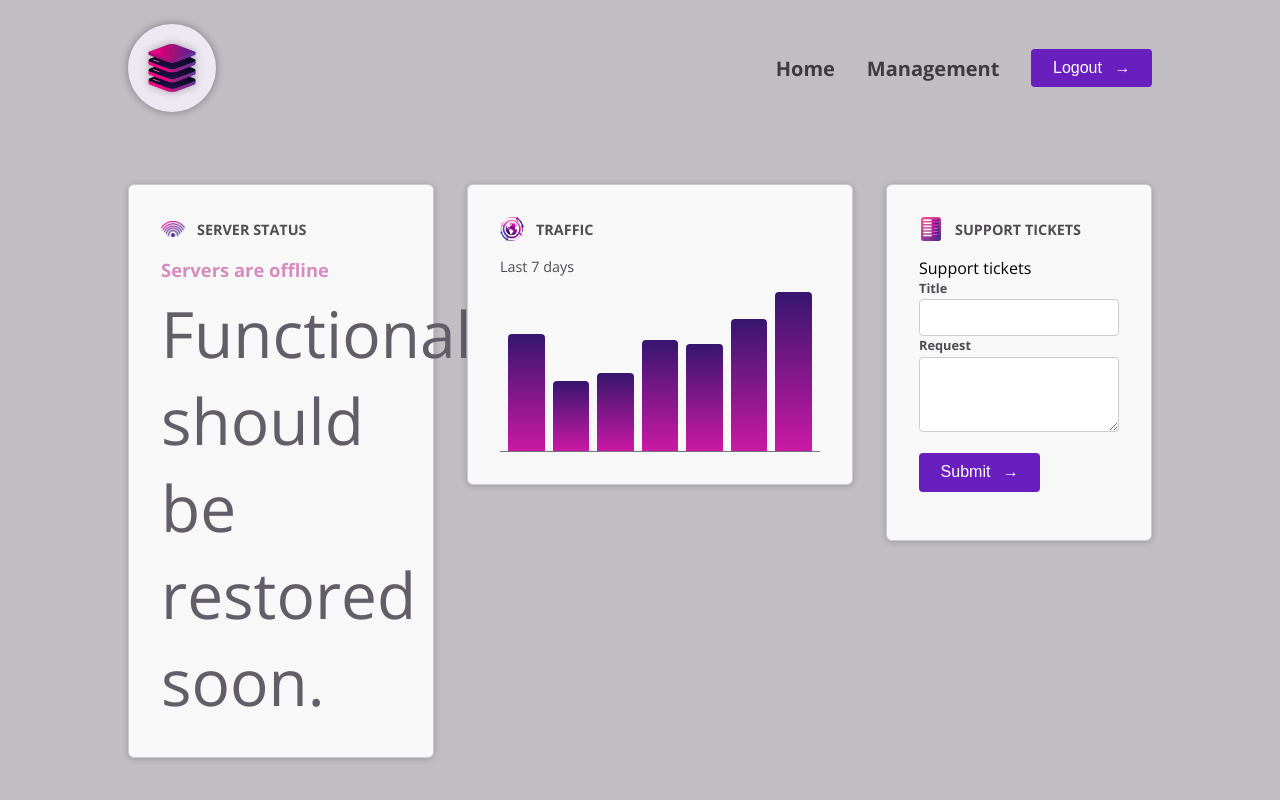
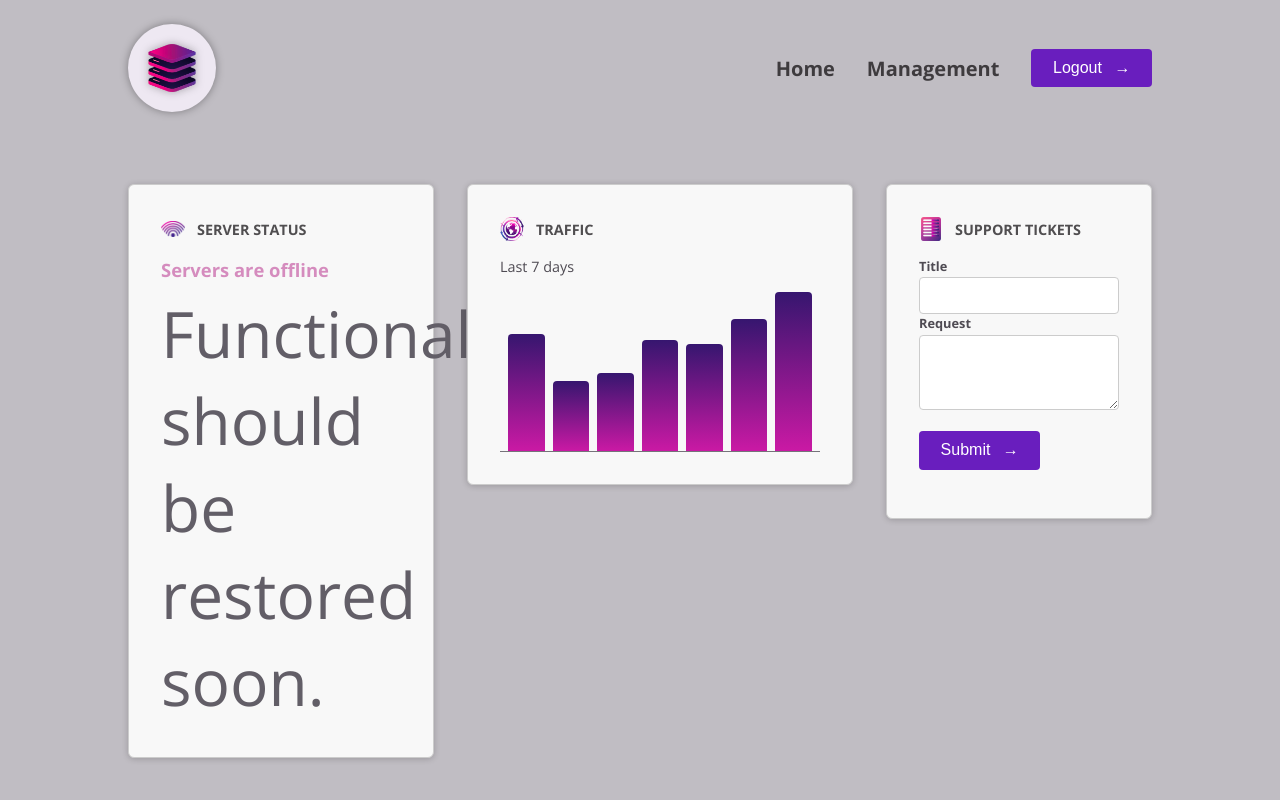
Before and after one commit to gonzalez-cathaysa/01-starting-project, an Angular app: page / in a window 1280 px wide. Shown: the top 800 px of the page. Built offline with nearby package versions, Linux system fonts and the light colour scheme.

Commit message:
Getting the viewchild signal function

```diff
--- a/src/app/dashboard/tickets/new-ticket/new-ticket.component.html
+++ b/src/app/dashboard/tickets/new-ticket/new-ticket.component.html
@@ -1,36 +1,23 @@
-<!-- So here in the new ticket component html file, and add this control class here
-because you can add extra attributes like this, they often just might not have any effect,
-but here it will have an effect, because by adding a class here, we're adding this class
-which is wanted by the control component css file  -->
+<!-- Use a template variable to reset that form whenever is submitted-->
+<!-- I'll show you a different way of getting hold of the value that's stored in the template variable -->
+<!-- Let's make sure that we get access to that form through a template variable -->
+<!-- To do that, you can add a template variable to the form element
+ If you hover it you see that it is the DOM element, the HTMLFormElement,
+ the object that is created behind the scenes for this form here that is
+ stored in the template variable-->
+<!-- Therefore, if I wanna reset that form  whenever the form is submitted,
+ I could pass that form template variable as a third argument to on submit-->
 
-<!-- We have to add that class whenever we use app-control. Angular gives you another
-way off adding attributes and properties to your host elements. We can remove that
-class here and then go to our ControlComponent and there we can add another setting
-to the component decorator, another configuration property, and this is the host property -->
-
-Support tickets
-
-<form action="" (ngSubmit)="onSubmit(titleInput.value, textTicket.value)">
+<form action="" (ngSubmit)="onSubmit(titleInput.value, textTicket.value, form)" #form>
   <app-control label="Title">
-    <!-- And one alternative way of getting hold of the entire element actually and therefore,
- also if we want to of the value that has been entered here is to store that
- element or a reference to that element in a so-called template variable which is a feature
- offered by angular, no a standard browser feature-->
-    <!-- That variable is now available anywhere here in that template-->
-    <!-- The object that is yielded by this syntax (#titleInput) is the standard browser input
-   DOM object-->
-    <!-- With Tile input it is the HTMLInputElement where I getting access to-->
     <input name="title" id="title" #titleInput />
   </app-control>
 
   <app-control label="Request">
-    <!-- With the text input we are getting access to HTMLTextAreaElement -->
     <textarea name="request" id="request" rows="3" #textTicket></textarea>
   </app-control>
 
   <p>
-    <!-- Now is that component instance btn: ButtonComponent as a variable that you get here
-    not the underlying dom element -->
     <button appButton>
       Submit
       <span ngProjectAs="icon">→</span>
--- a/src/app/dashboard/tickets/new-ticket/new-ticket.component.ts
+++ b/src/app/dashboard/tickets/new-ticket/new-ticket.component.ts
@@ -1,4 +1,4 @@
-import { Component } from '@angular/core';
+import { Component, ElementRef, ViewChild } from '@angular/core';
 import { ButtonComponent } from '../../../shared/button/button.component';
 import { ControlComponent } from '../../../shared/control/control.component';
 import { FormsModule } from '@angular/forms';
@@ -25,12 +25,53 @@ export class NewTicketComponent {
 
   // One piece of data we can extract from that object is the value property
 
-  onSubmit(title: string, ticketText: string) {
+
+  //By decorating this property with the ViewChild decorator,
+  //The ViewChild decorator is a decorator that can be used to select elements in the
+  //template of this component and make them available here in the component class
+  //ViewChild is a decorator that helps us find child elements in that component's
+  //view, so in that component's template
+  //ViewChild needs a selector as an argument and that selector can be a string
+  //and I'll show you what to put into that string, and that selector can be a string
+  //But it could also be the class name of your Components like ButtonComponent,
+
+  //If you would use such a class name then ViewChild would look for an instance
+  //of your ButtonComponent in this template, and here it would find one,
+  //and it would then store that instance in that from property here
+  //So then you could interact with that ButtonComponent instance via that
+  //property in this component class
+  //You can also not just pass component classes here, but also classes of
+  //directives but that's not something we need to do here
+  //Another pretty powerful way of using ViewChild is to pass a string to
+  //it and as a string value you pass one of your template variables names
+  //So for example form,
+  //You can't pass a CSS selector here, something like that won't work
+  //@ViewChild('.control') You can't select element by CSS class, but you can
+  //pass the name of a template variable
+  //So by passing form here without the hashtag, I'm telling Angular that it
+  //should look for an element with a template variable called form on it
+
+  //The ElementRef type just defines the type for a wrapper object though.
+  //Because Angular in the end will wrap the element it finds with help of that
+  //selector in such an ElementRef object. ElementRef is actually a generic type
+  //that will be wrapped by it here when using ViewChild
+
+  //We add ? This property will not immediately be populated with a value
+  //When this component class here is instantiated, no template will exist yet
+  //because Angular won't have initialized it yet
+  //When this component class here is instantiated, no template will exist yet
+  //because Angular won't have initialized it yet
+  //To be precise: No View will exist yet. The template exists but the component View
+  //hasn't been initialized by Angular yet
+  @ViewChild('form') form?: ElementRef<HTMLFormElement>;
+
+  onSubmit(title: string, ticketText: string, form: HTMLFormElement) {
     // console.log(titleElement);
     // console.dir(titleElement);
     // const enteredTitle = titleElement.value;
     // console.log('Entered title' + enteredTitle)
     console.log(title);
     console.log(ticketText);
+    this.form?.nativeElement.reset();
   }
 }
```
